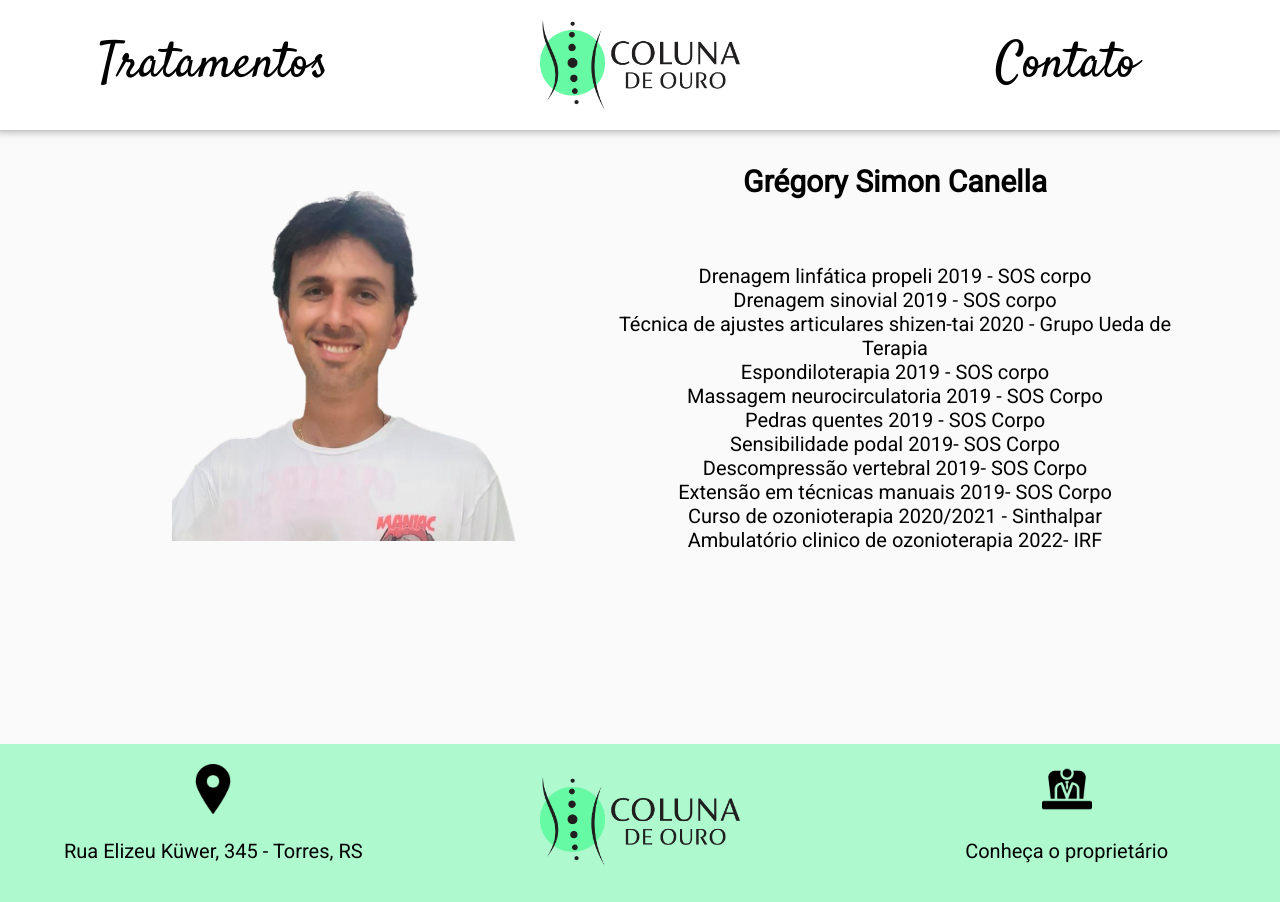
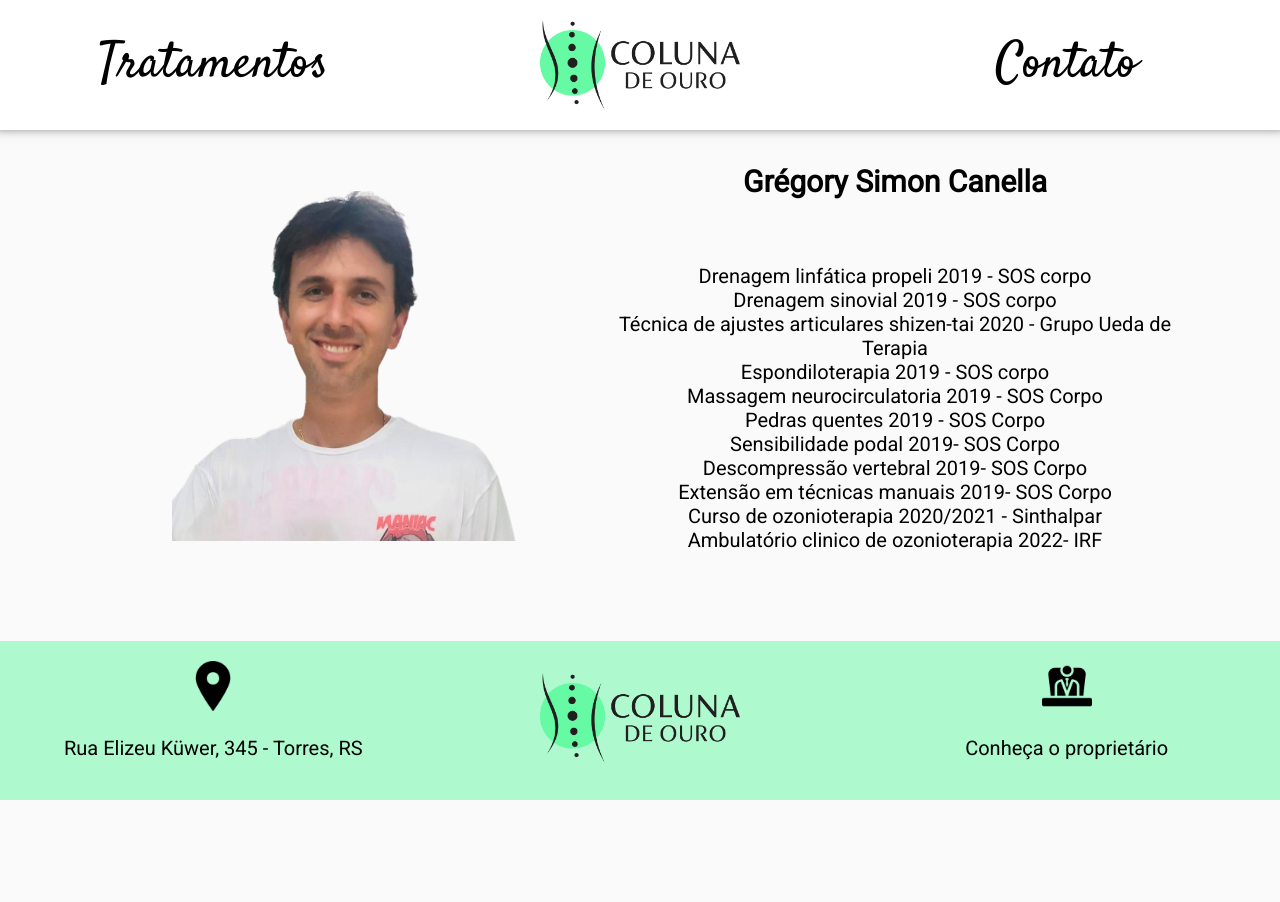
Before and after one commit to gui-sc/coluna-de-ouro, a plain HTML site: page pages/proprietario.html in a window 1280 px wide. After the commit the page ends 800 px from the top, so only its background shows below. Drawn offline with Linux system fonts and the light colour scheme.

Commit message:
17/11 teste

```diff
--- a/css/estilos.css
+++ b/css/estilos.css
@@ -76,7 +76,7 @@ footer a {
     bottom: 0;
     left: 0;
     width: 100%;
-    position: block;
+    position: static;
     text-align: center;
     background-color: #AEF9CE;
     display: flex;
@@ -84,7 +84,6 @@ footer a {
     justify-content: space-around;
     align-items: center;
     padding: 20px 0px;
-    margin-top: 142px;
 }
 
 .iconesfooter img {
@@ -165,7 +164,7 @@ footer a {
     font-size: 20px;
 }
 
-@media only screen and (min-width: 2000px) {
+@media only screen and (max-width: 1300px) {
     #footerprop {
         position: absolute;
     }
```
